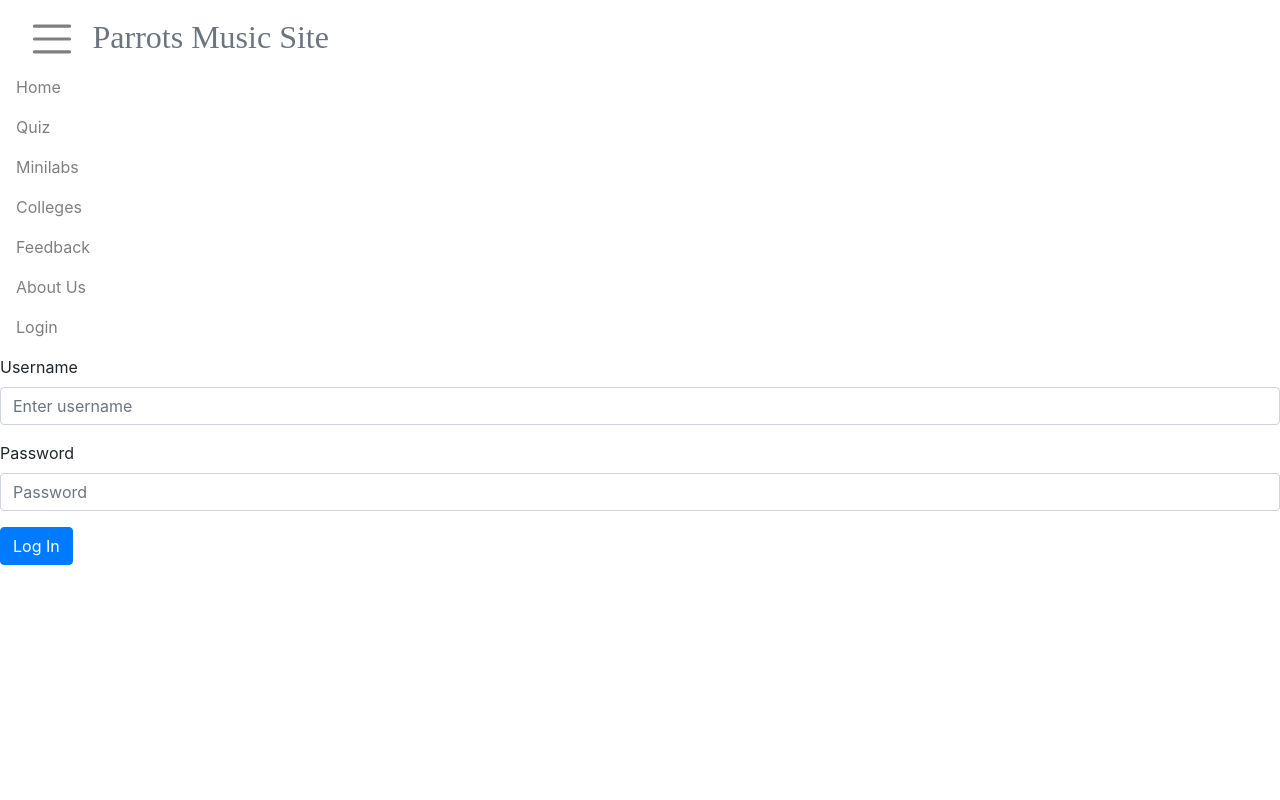
After one commit to ryanshay18/P3_Parrots, a Flask app: page /login in a window 1280 px wide, after a click that opens the changed part. The commit adds this page. Run offline with Flask 2, Linux system fonts and the light colour scheme; some libraries are stand-ins or nearby versions.

Commit message:
sign up and login page in progress

```diff
--- a/main.py
+++ b/main.py
@@ -1,5 +1,6 @@
 # import requests
-from flask import Flask, render_template, request
+from django.shortcuts import redirect
+from flask import Flask, render_template, request, url_for
 
 from quiz import quiz_data
 
@@ -59,6 +60,19 @@ def aboutus():
 def responses():
     return render_template("responses.html")
 
+@app.route('/login', methods=['GET', 'POST'])
+def login():
+    if request.method == 'POST':
+        return redirect(url_for("home"))
+    else:
+        return render_template('login.html')
+
+@app.route('/signup', methods=['GET','POST'])
+def signup():
+    if request.method == 'POST':
+        return redirect(url_for("home"))
+    else:
+        return render_template('signup.html')
 
 @app.route('/next', methods=['POST'])
 def next_question():
--- a/templates/home.html
+++ b/templates/home.html
@@ -3,7 +3,8 @@
 {% block link1 %}
 
 <h4 style="text-align: center"> Welcome to the Parrot's Music Site!</h4>
-<h2 style="text-align: center; font-size 25px; color: white"> Please scroll down for more info on how to navigate our page.</h2>
+<h2 style="text-align: center; font-size 25px; color: white"> Please scroll down for more info on how to navigate our page. <a style="text-align: center" href="/signup" class="blueBtn"><strong>Sign Up</strong></a> </h2>
+
 <a
         href="/easteregg/" target="_blank"><i class="fa fa-user-secret"></i></a>
 
--- /dev/null
+++ b/templates/login.html
@@ -0,0 +1,15 @@
+{% extends "navbar.html" %}
+
+{% block link1 %}
+<body>
+    <div class="form-group">
+        <label for="InputUsername">Username</label>
+        <input class="form-control" id="InputUsername" aria-describedby="userHelp" placeholder="Enter username">
+    </div>
+    <div class="form-group">
+        <label for="exampleInputPassword1">Password</label>
+        <input type="password" class="form-control" id="exampleInputPassword1" placeholder="Password">
+    </div>
+    <button type="submit" class="btn btn-primary" formmethod="post">Log In</button>
+</body>
+{% endblock %}
--- a/templates/navbar.html
+++ b/templates/navbar.html
@@ -54,13 +54,14 @@
     <div class="collapse navbar-collapse" id="navbarSupportedContent15">
 
         <!-- Links -->
-        <div class="navbar-nav" style="font-size: large;">
+        <div class="navbar-nav" style="color: white,font-size: large;">
             <a class="nav-link home" href="/">Home</a>
             <a class="nav-link quiz" href="/quiz">Quiz</a>
             <a class="nav-link minilabs" href="/minilabs">Minilabs</a>
             <a class="nav-link colleges" href="/colleges">Colleges</a>
             <a class="nav-link feedback" href="/feedback">Feedback</a>
             <a class="nav-link aboutus" href="/aboutus">About Us</a>
+            <a class="nav-link login" href="/login">Login</a>
             <!-- <a class="nav-link about" href="/about/">About</a> -->
 
         </div>
```
Also changed, not shown: templates/signup.html (added, +19 -0 lines).
